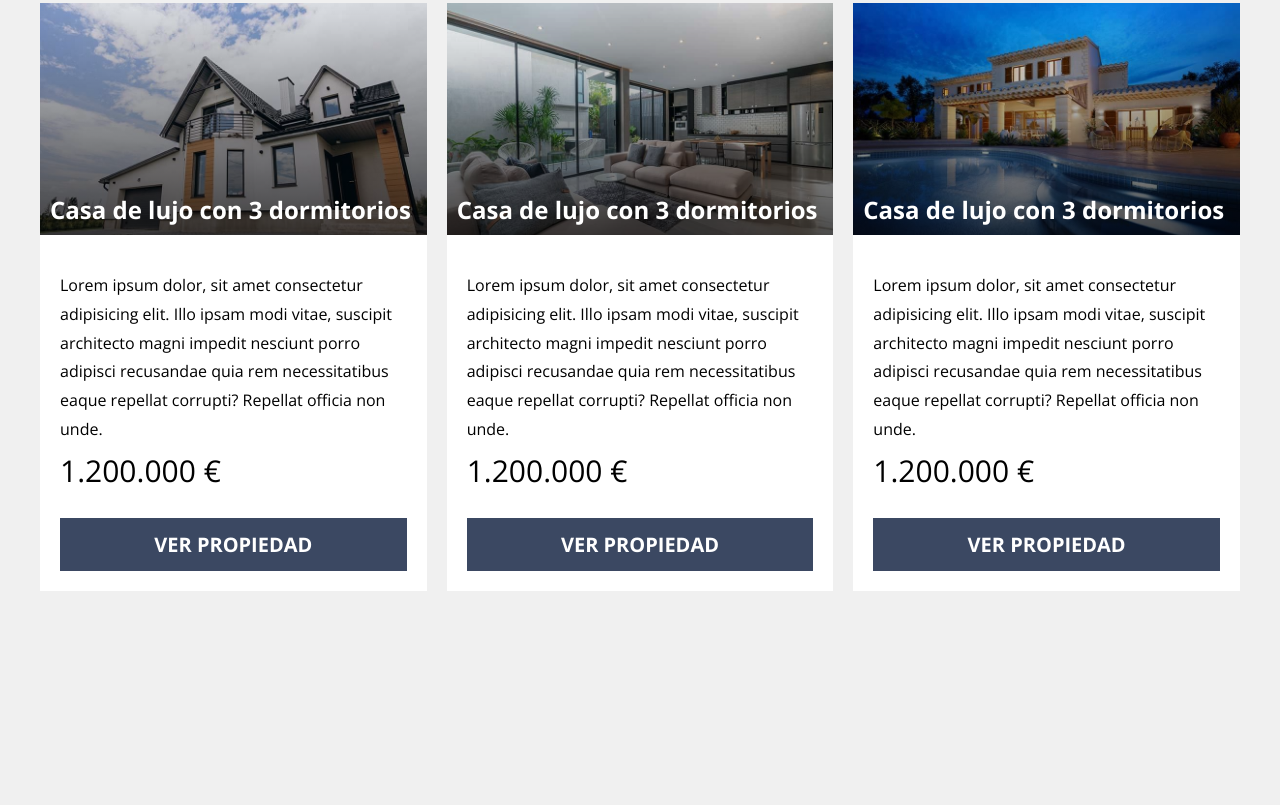
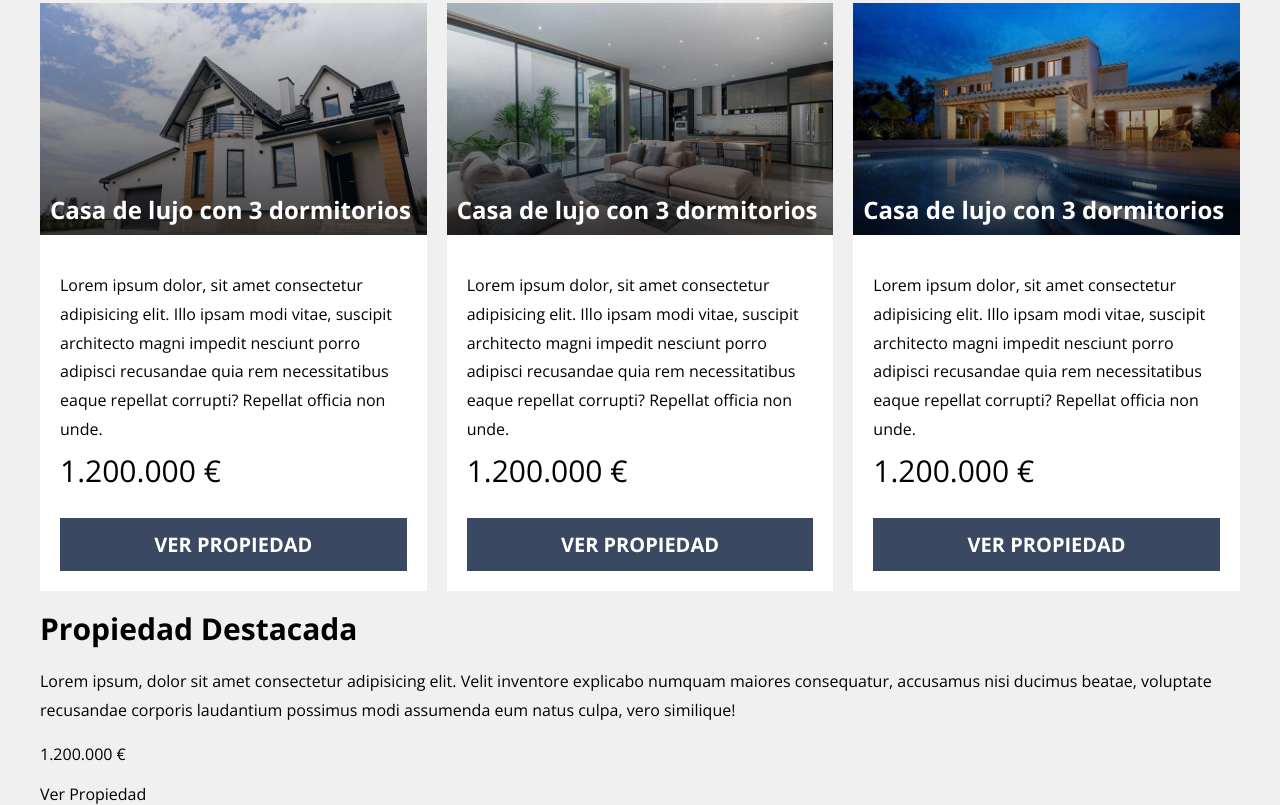
Before and after one commit to juanjopareja/real-estate-web, a website: page index.html in a window 1280 px wide. Shown: the part 1413-2218 px from the top of the page. Before the commit the page ends 2004 px from the top, so only its background shows below. Drawn offline with nearby package versions, Linux system fonts and the light colour scheme.

Commit message:
Add outstanding section html

```diff
--- a/index.html
+++ b/index.html
@@ -112,5 +112,16 @@
             </div><!--property-->
         </div>
     </main>
+
+    <section class="outstanding">
+        <div class="outstanding__grid container">
+            <div class="outstanding__content">
+                <h3 class="outstanding__heading">Propiedad Destacada</h3>
+                <p class="outstanding__text">Lorem ipsum, dolor sit amet consectetur adipisicing elit. Velit inventore explicabo numquam maiores consequatur, accusamus nisi ducimus beatae, voluptate recusandae corporis laudantium possimus modi assumenda eum natus culpa, vero similique!</p>
+                <p class="outstanding__price">1.200.000 €</p>
+                <a href="#" class="outstanding__link">Ver Propiedad</a>
+            </div>
+        </div>
+    </section>
 </body>
 </html>
```
